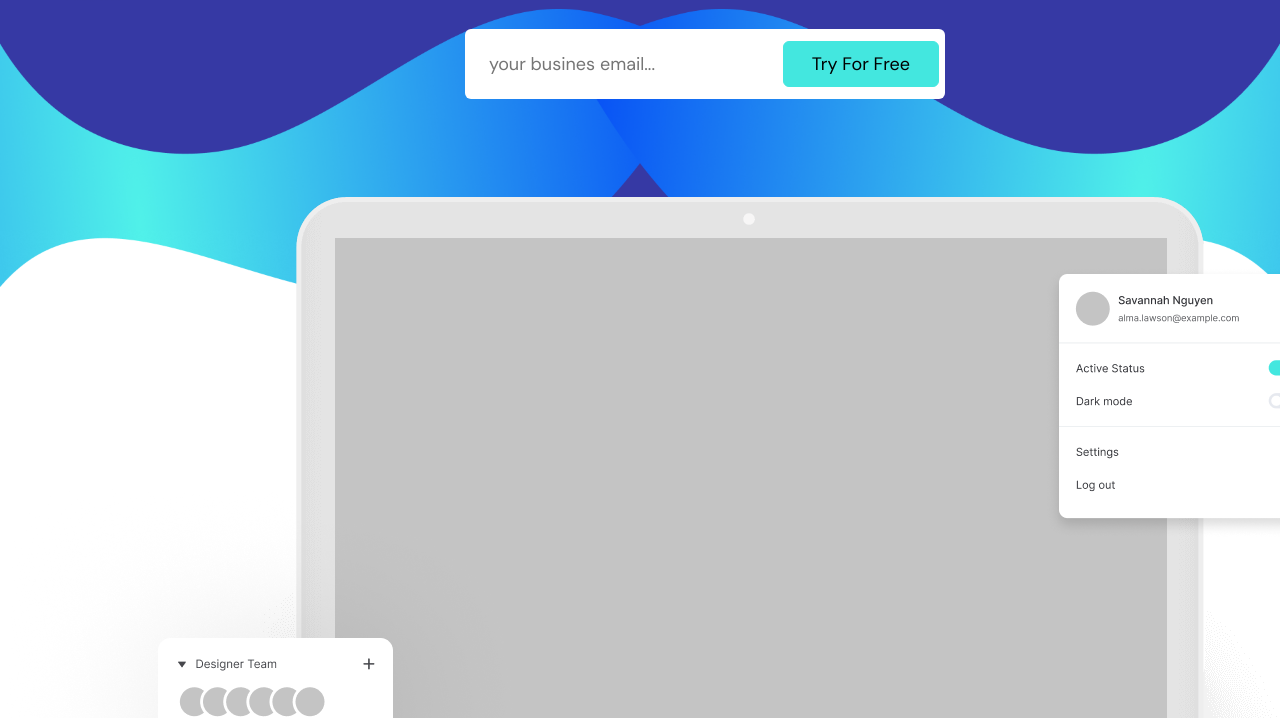
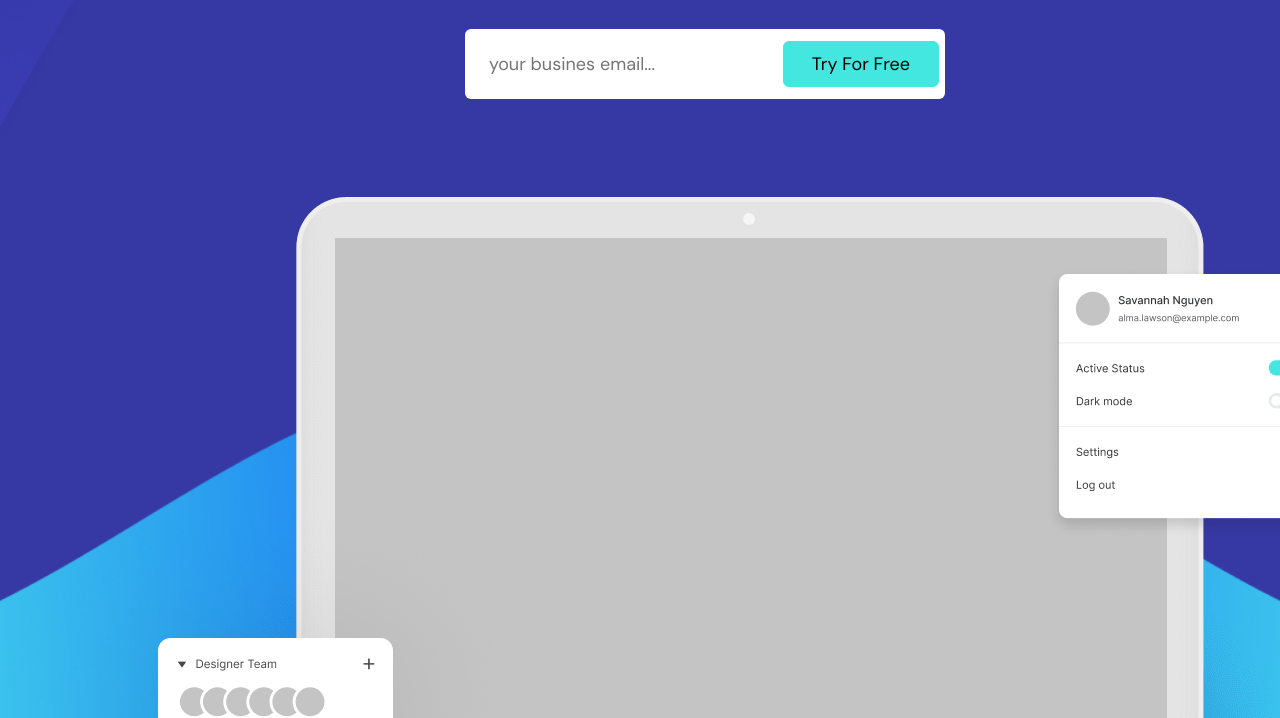
Before and after one commit to devMasrafi/web_solln, a plain HTML site: page index.html in a window 1280 px wide. Shown: the part 410-1128 px from the top of the page. Drawn offline with nearby package versions, Linux system fonts and the light colour scheme; files that its build step writes are made by us from their sources; a web font is replaced by a local one.

Commit message:
background img fix

```diff
--- a/style/style.scss
+++ b/style/style.scss
@@ -92,7 +92,8 @@ a{
 
 #banner{
     background: url(../images/BG\ Shape.png);
-    background-size: contain;
+    background-size: cover;
+    background-position: center center;
     background-repeat: no-repeat;
     .container{
         .banner_text{
```
